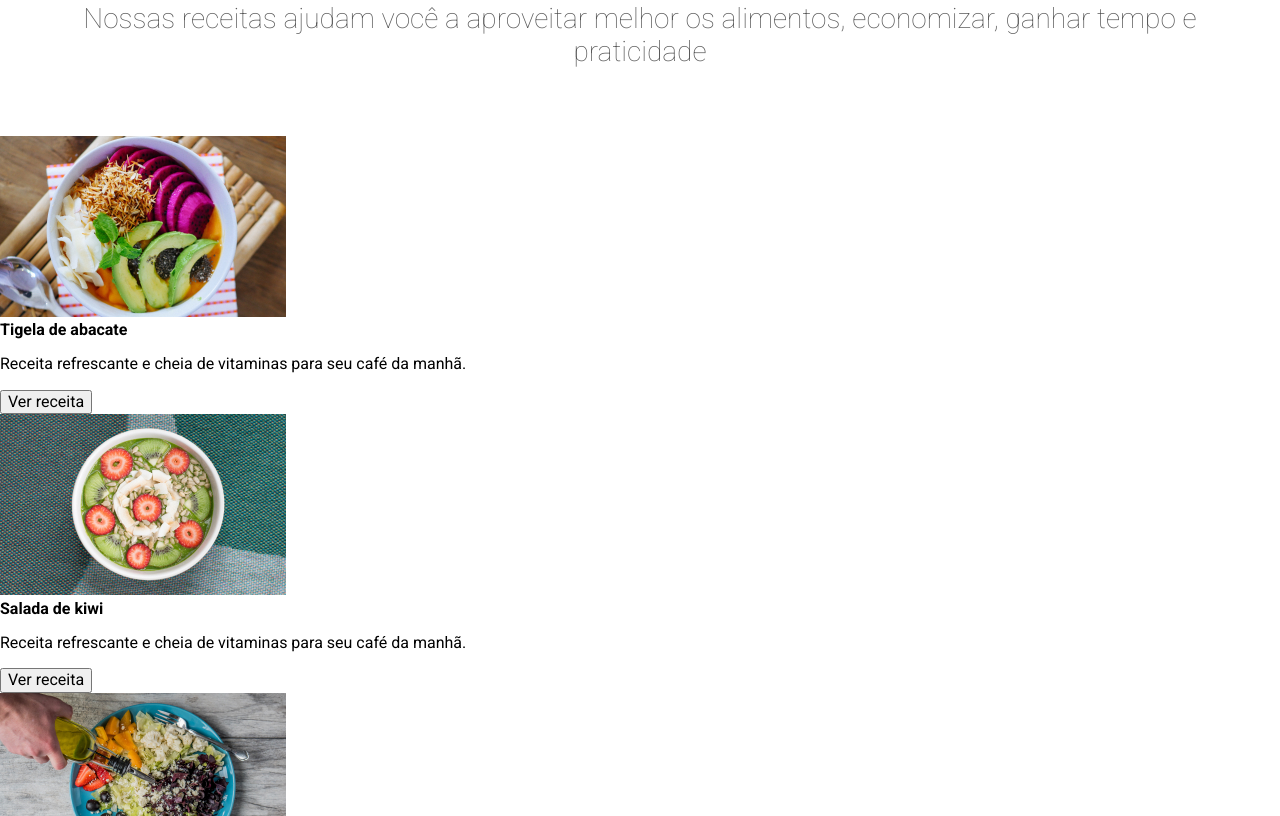
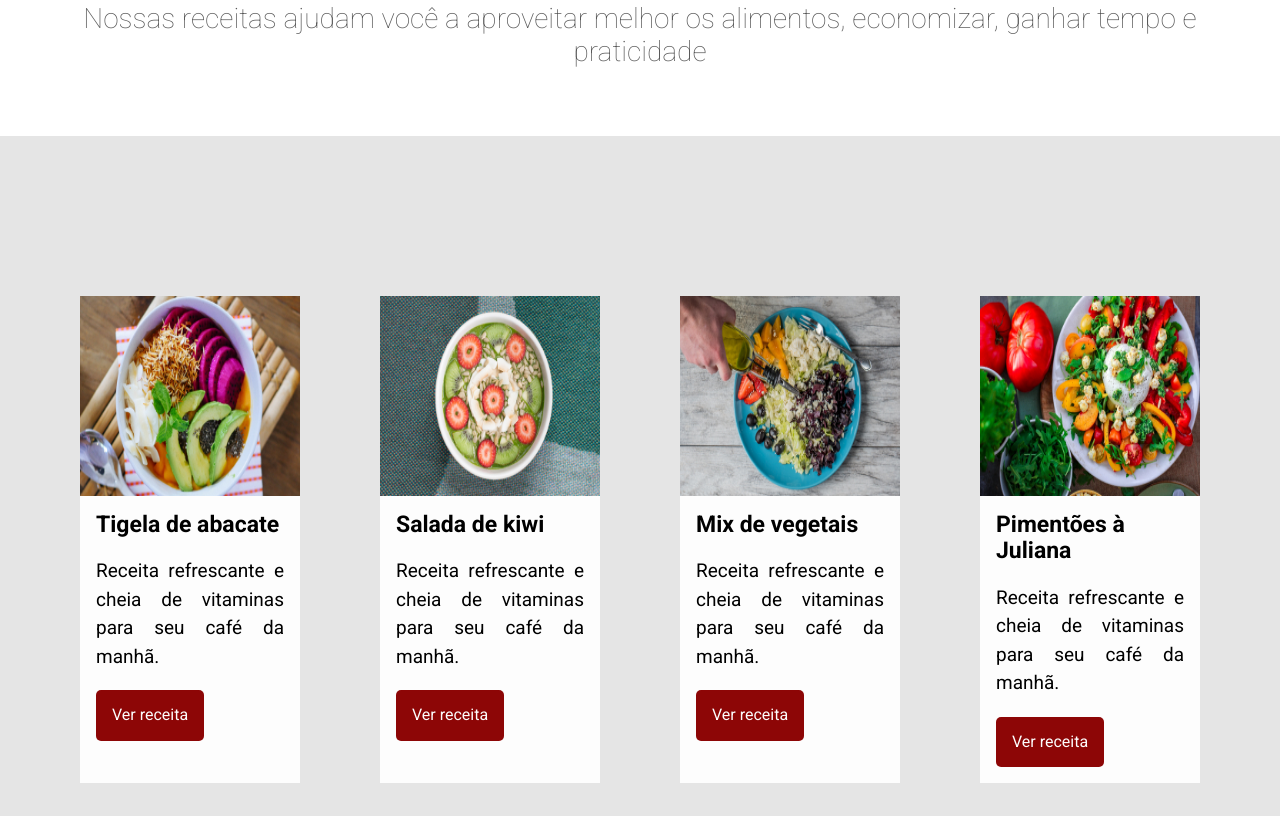
Before and after one commit to BrunoBCunha03/Fruta-Fruto---Alura, a plain HTML site: page index.html in a window 1280 px wide. Shown: the part 644-1460 px from the top of the page. Drawn offline with Linux system fonts and the light colour scheme.

Commit message:
Estilização da seção receitas

```diff
--- /dev/null
+++ b/assets/css/receita/receita-botao.css
@@ -0,0 +1,13 @@
+.receita__botao {
+    background: #8D0606;
+    border: none;
+    border-radius: 5px;
+    color: #FDFDFD;
+    padding: 1rem;
+    transition: all 1s ease-in-out;
+}
+
+.receita__botao:hover {
+    background: #620404;
+    cursor: pointer;
+}
--- /dev/null
+++ b/assets/css/receita/receita-conteudo.css
@@ -0,0 +1,3 @@
+.receita__conteudo {
+    padding: 1rem;
+}
--- /dev/null
+++ b/assets/css/receita/receita-descricao.css
@@ -0,0 +1,5 @@
+.receita__descricao {
+    font-size: 1.1875rem;
+    line-height: 1.5;
+    text-align: justify;
+}
--- /dev/null
+++ b/assets/css/receita/receita-imagem.css
@@ -0,0 +1,3 @@
+.receita__imagem {
+    height: 200px;
+}
--- /dev/null
+++ b/assets/css/receita/receita-titulo.css
@@ -0,0 +1,3 @@
+.receita__titulo {
+    font-size: 1.4375rem;
+}
--- /dev/null
+++ b/assets/css/receita/receita.css
@@ -0,0 +1,8 @@
+.receita {
+    background: #FDFDFD;
+    display: flex;
+    flex-direction: column;
+    margin-top: 5rem;
+    margin-right: 5rem;
+    width: calc(25% - 5rem);
+}
--- /dev/null
+++ b/assets/css/receitas.css
@@ -0,0 +1,6 @@
+.receitas {
+    background: #E5E5E5;
+    display: flex;
+    flex-wrap: wrap;
+    padding: 5rem 0 0 5rem;
+}
--- a/index.html
+++ b/index.html
@@ -19,6 +19,13 @@
     <link rel="stylesheet" href="./assets/css/sobre/sobre.css">
     <link rel="stylesheet" href="./assets/css/sobre/sobre-titulo.css">
     <link rel="stylesheet" href="./assets/css/sobre/sobre-descricao.css">
+    <link rel="stylesheet" href="./assets/css/receitas.css">
+    <link rel="stylesheet" href="./assets/css/receita/receita.css">
+    <link rel="stylesheet" href="./assets/css/receita/receita-imagem.css">
+    <link rel="stylesheet" href="./assets/css/receita/receita-conteudo.css">
+    <link rel="stylesheet" href="./assets/css/receita/receita-titulo.css">
+    <link rel="stylesheet" href="./assets/css/receita/receita-descricao.css">
+    <link rel="stylesheet" href="./assets/css/receita/receita-botao.css">
 </head>
 
 <body>
@@ -39,8 +46,7 @@
     </section>
     <section class="sobre">
         <h2 class="sobre__titulo">Receitas para economizar e ganhar saúde</h2>
-        <p class="sobre__descricao">Nossas receitas ajudam você a aproveitar melhor os alimentos, economizar, ganhar
-            tempo e praticidade</p>
+        <p class="sobre__descricao">Nossas receitas ajudam você a aproveitar melhor os alimentos, economizar, ganhar tempo e praticidade</p>
     </section>
     <section class="receitas">
         <div class="receita">
@@ -68,8 +74,7 @@
             </div>
         </div>
         <div class="receita">
-            <img alt="Pimentões à Juliana" class="receita__imagem"
-                src="./assets/img/receitas/pimentoes-a-juliana.jpg" />
+            <img alt="Pimentões à Juliana" class="receita__imagem" src="./assets/img/receitas/pimentoes-a-juliana.jpg" />
             <div class="receita__conteudo">
                 <h4 class="receita__titulo">Pimentões à Juliana</h4>
                 <p class="receita__descricao">Receita refrescante e cheia de vitaminas para seu café da manhã.</p>
```
